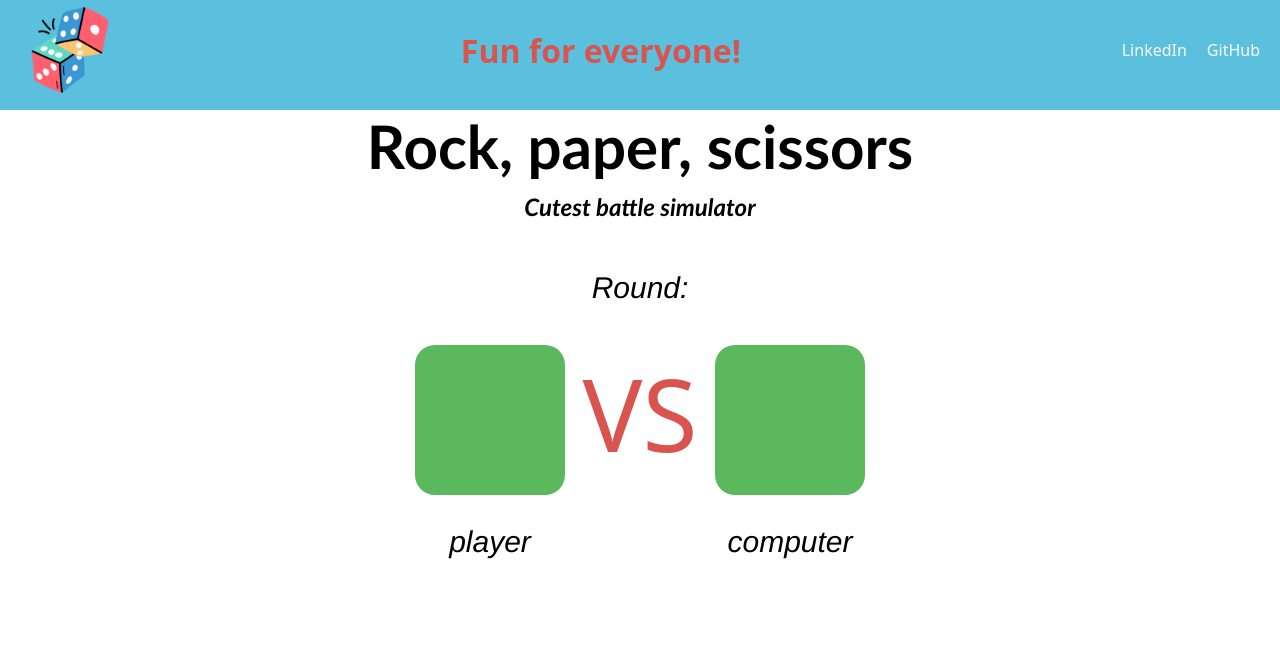
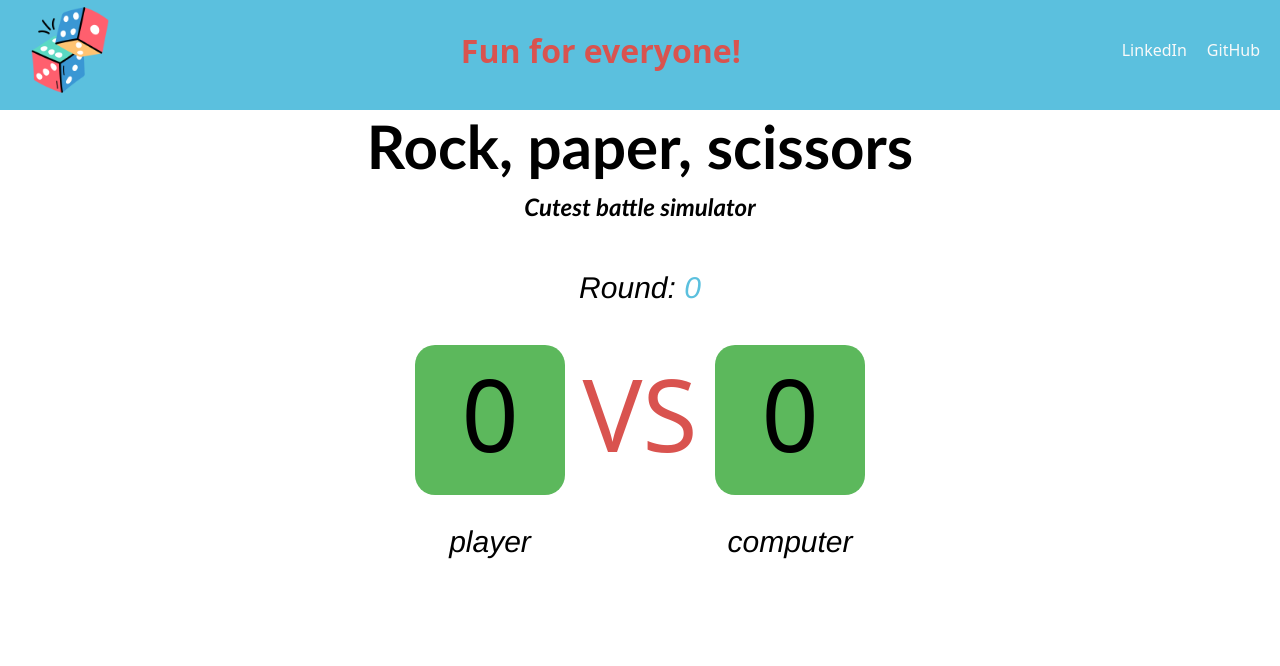
Before and after one commit to Jaime-alv/kawaiBattle, a website: page index.html in a window 1280 px wide. Shown: the top 666 px of the page. Drawn offline with Linux system fonts and the light colour scheme; the site is published under a folder, as on GitHub Pages, so addresses that start at the root find nothing.

Commit message:
Fix deployment
Live deployment doesn't pick js file. Trying to force it with a dot.

```diff
--- a/index.html
+++ b/index.html
@@ -7,7 +7,7 @@
     <title>Rock, paper, scissors</title>
     <meta name="viewport" content="width=device-width, initial-scale=1" />
     <link rel="stylesheet" type="text/css" media="screen" href="./style.css" />
-    <script src="/src/javascript/rockPaperScissors.js" defer></script>
+    <script src="./src/javascript/rockPaperScissors.js" defer></script>
 </head>
 
 <body>
```
